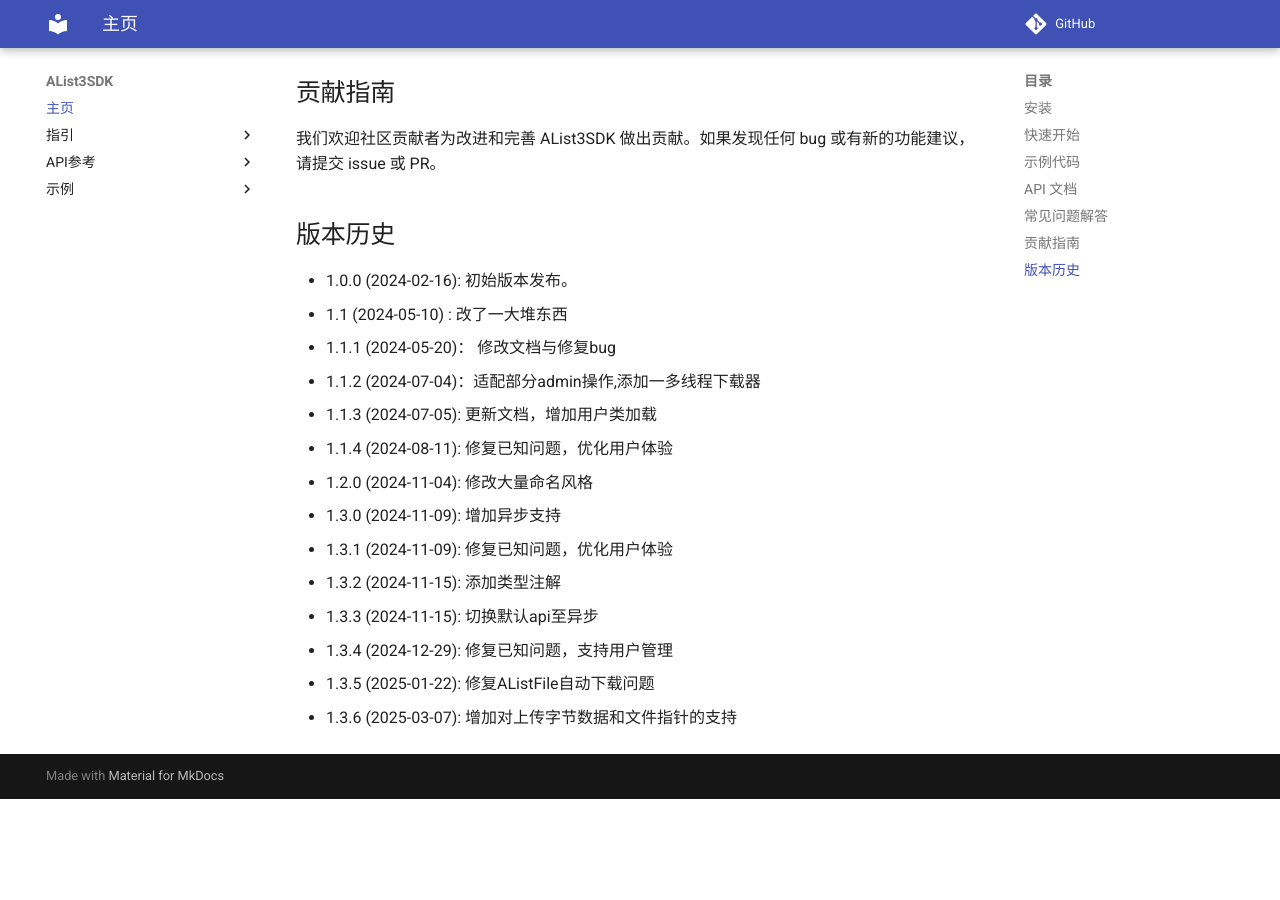
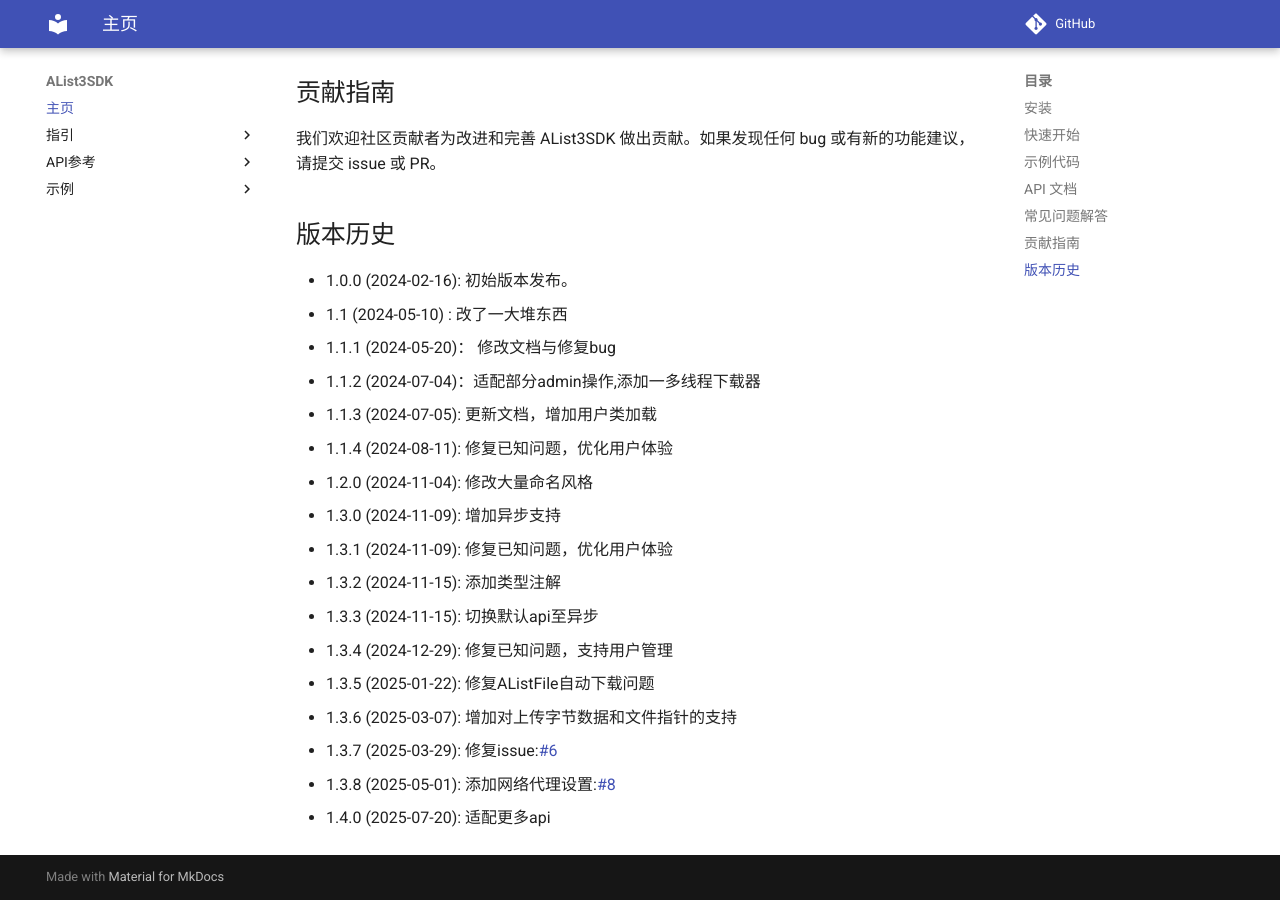
Before and after one commit to moyanj/AList3SDK, an MkDocs documentation site: the page built from docs/index.md, in a window 1280 px wide and 900 px high, scrolled down 1405 px. Built offline with MkDocs 1.6.1 and Material for MkDocs 9.7.7, drawn with Linux system fonts in a browser that asks for light colours; comment, search, counter and statistics services are not loaded; before the commit the page ends 2204 px from its top, so only the background shows below that.

Commit message:
更新版本号

```diff
--- a/docs/index.md
+++ b/docs/index.md
@@ -81,3 +81,6 @@
 - 1.3.4 (2024-12-29): 修复已知问题，支持用户管理
 - 1.3.5 (2025-01-22): 修复AListFile自动下载问题
 - 1.3.6 (2025-03-07): 增加对上传字节数据和文件指针的支持
+- 1.3.7 (2025-03-29): 修复issue:[#6](https://github.com/moyanj/AList3SDK/issues/6)
+- 1.3.8 (2025-05-01): 添加网络代理设置:[#8](https://github.com/moyanj/AList3SDK/issues/8)
+- 1.4.0 (2025-07-20): 适配更多api
--- a/pyproject.toml
+++ b/pyproject.toml
@@ -4,7 +4,7 @@
 
 [project]
 name = "alist3"
-version = "1.3.8"
+version = "1.4.0"
 requires-python = ">=3.9"
 description = "AList V3 PythonSDK"
 authors = [{ name = "MoYan", email = "moyanjdc@qq.com" }]
```
Also changed, not shown: readme.md (+1 -0 lines).
